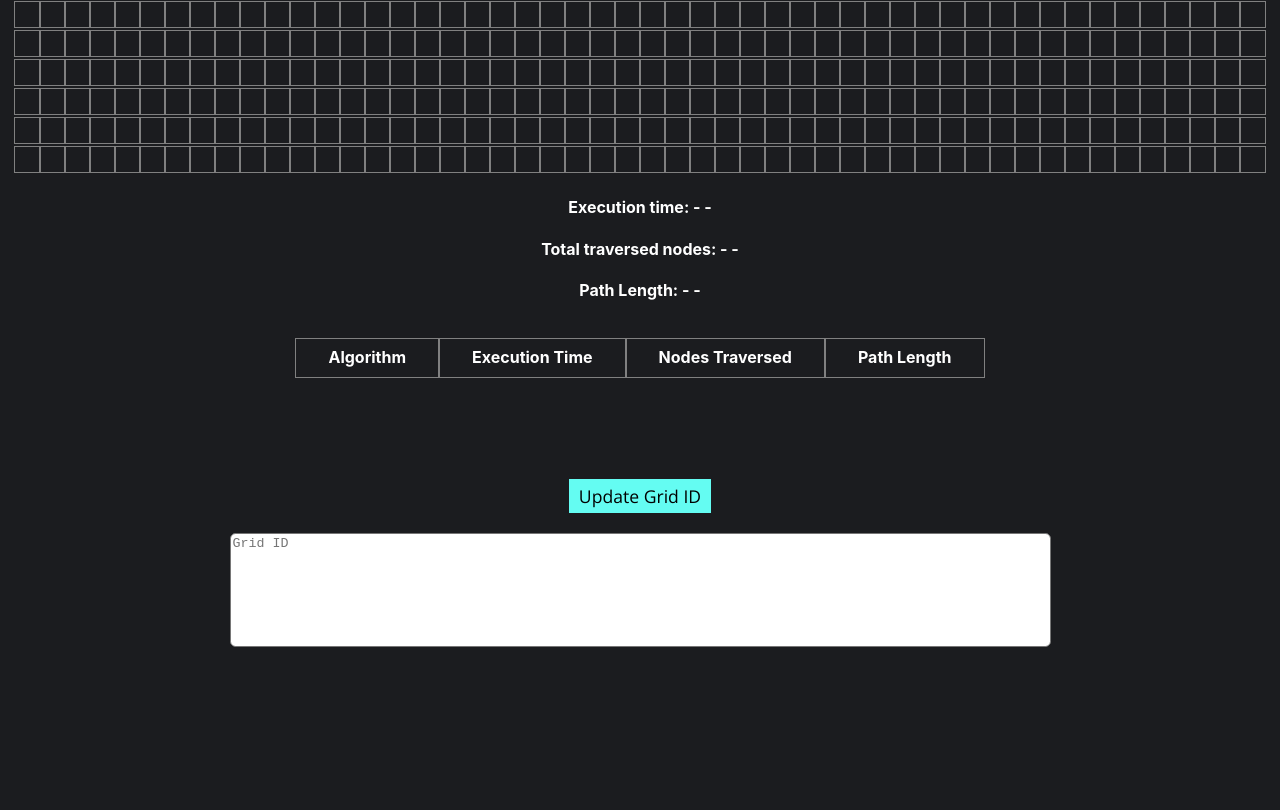
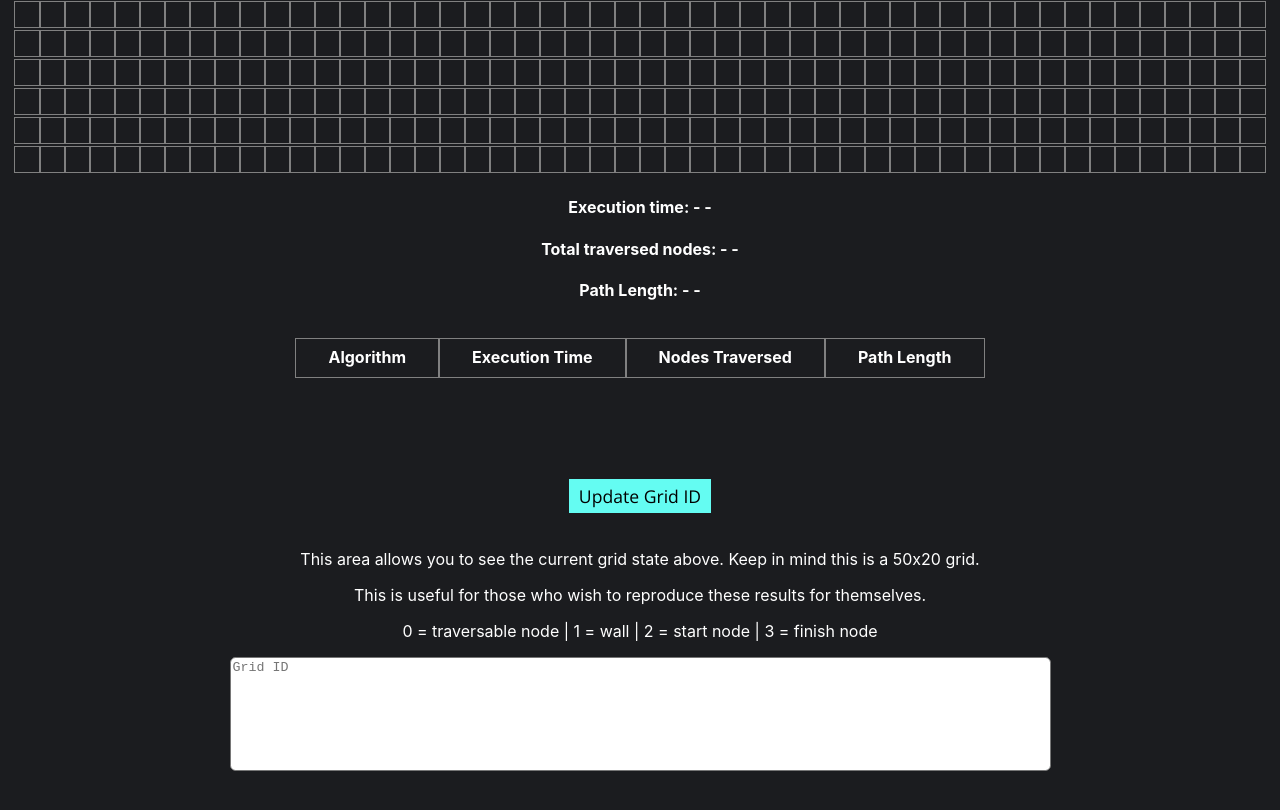
Before and after one commit to dekuu3/Pathfinding-Visualiser, a React (Create React App) app: page / in a window 1280 px wide. Shown: the part 508-1318 px from the top of the page. Before the commit the page ends 1259 px from the top, so only its background shows below. Built offline with nearby package versions, Linux system fonts and the light colour scheme.

Commit message:
Minor details

```diff
--- a/src/PathfindingVisualiser/PathfindingVisualiser.css
+++ b/src/PathfindingVisualiser/PathfindingVisualiser.css
@@ -2,18 +2,20 @@
   margin: 30px 0 0;
 }
 
-.btn {
+.btn, a {
   font-family: "Open Sans";
   font-weight: 500;
   font-size: 1.1rem;
   margin: 20px;
   padding: 5px 10px;
+  color: black;
   background-color: rgba(100, 252, 242, 1);
+  text-decoration: none;
   border: none;
   cursor: pointer;
 }
 
-a,
+a:hover,
 button:hover {
   background-color: rgba(0, 139, 139, 1);
 }
--- a/src/PathfindingVisualiser/PathfindingVisualiser.jsx
+++ b/src/PathfindingVisualiser/PathfindingVisualiser.jsx
@@ -334,6 +334,8 @@ export default class PathfindingVisualiser extends Component {
 
         <button class="btn" onClick={() => this.randomizeWalls()}>Randomize Walls</button>
 
+        <a href="https://github.com/dekuu3/Pathfinding-Visualiser" target="_blank" rel="noopener noreferrer">Source Code <code>&lt;/&gt;</code></a>
+
         <div className="grid">
           {grid.map((row, rowIdx) => {
             return (
@@ -385,6 +387,9 @@ export default class PathfindingVisualiser extends Component {
         </div>
         <div class="gridIDTextArea">
         <button onClick={() => this.setGridIDTextArea()} class="btn">Update Grid ID</button><br></br>
+        <p>This area allows you to see the current grid state above. Keep in mind this is a 50x20 grid.</p>
+        <p>This is useful for those who wish to reproduce these results for themselves.</p>
+        <p>0 = traversable node | 1 = wall | 2 = start node | 3 = finish node</p>
         <textarea id="gridIDTextArea" type="text" placeholder="Grid ID"  readonly="true" cols="100"></textarea>
         </div>
       </>
```
